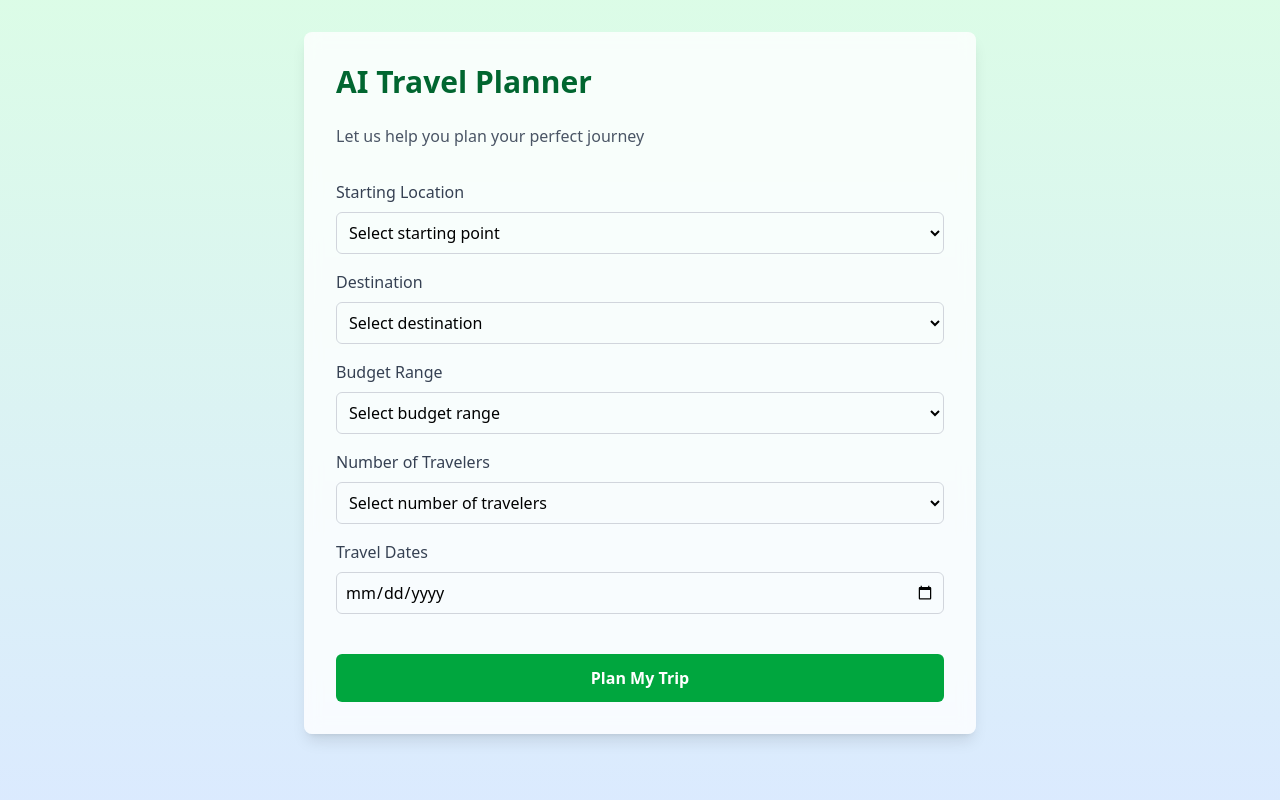
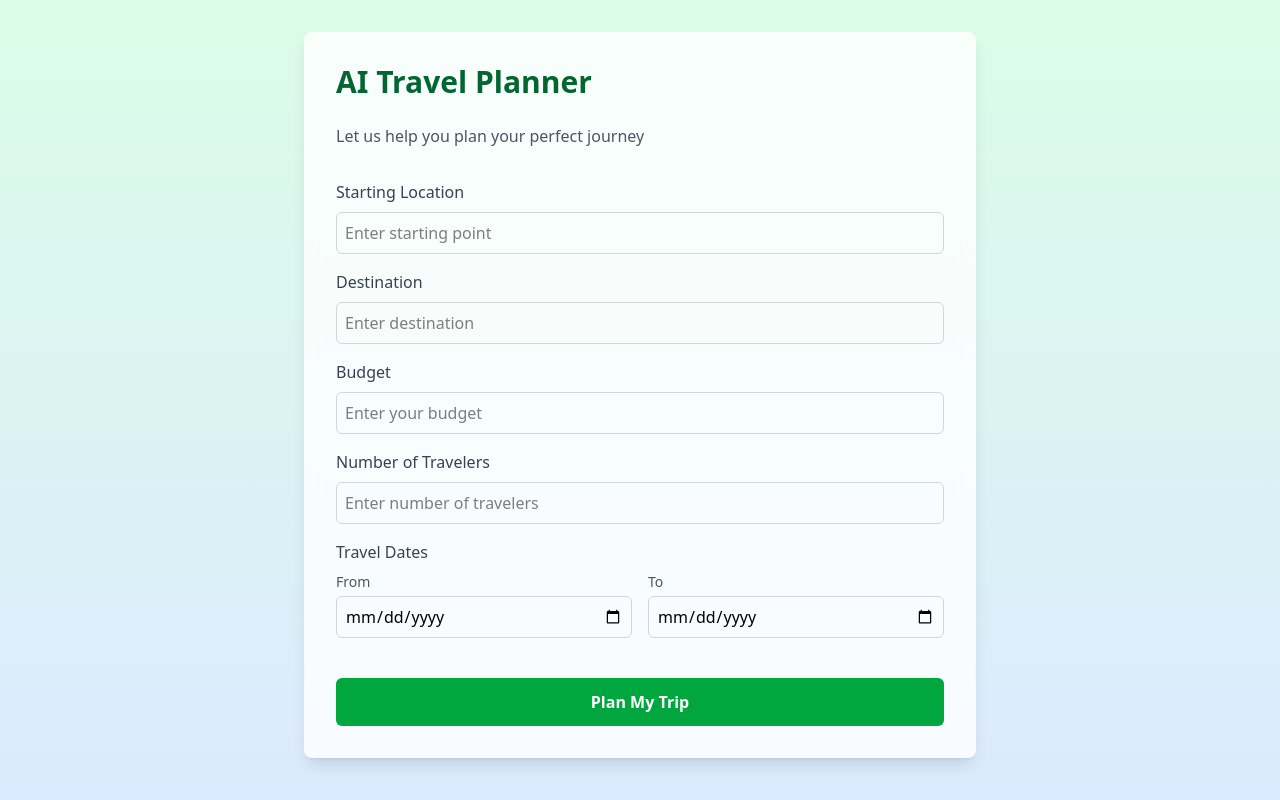
Before and after one commit to Geoffrey0953/IrvineHacks, a React (Vite) app in the folder frontend/: page / in a window 1280 px wide. Built offline with nearby package versions, Linux system fonts and the light colour scheme.

Commit message:
front end

```diff
--- a/frontend/src/pages/App.jsx
+++ b/frontend/src/pages/App.jsx
@@ -1,33 +1,12 @@
 import { useState } from 'react';
-import Dropdown from '../components/Dropdown';
 
 function App() {
   const [startLocation, setStartLocation] = useState('');
   const [destination, setDestination] = useState('');
   const [budget, setBudget] = useState('');
   const [travelers, setTravelers] = useState('');
-  const [date, setDate] = useState('');
-
-  const budgetOptions = [
-    { value: 'budget', label: '$0 - $1000' },
-    { value: 'moderate', label: '$1000 - $3000' },
-    { value: 'luxury', label: '$3000+' }
-  ];
-
-  const travelerOptions = Array.from({ length: 8 }, (_, i) => {
-    const num = i + 1;
-    return {
-      value: num,
-      label: `${num} ${num === 1 ? 'person' : 'people'}`
-    };
-  });
-
-  // Example locations - replace with your actual location options
-  const locationOptions = [
-    { value: 'nyc', label: 'New York City' },
-    { value: 'london', label: 'London' },
-    { value: 'tokyo', label: 'Tokyo' }
-  ];
+  const [startDate, setStartDate] = useState('');
+  const [endDate, setEndDate] = useState('');
 
   return (
     <div className="min-h-screen bg-gradient-to-b from-green-100 to-blue-100 p-8">
@@ -36,46 +15,77 @@ function App() {
         <p className="text-gray-600 mb-8">Let us help you plan your perfect journey</p>
 
         <div className="space-y-4">
-          <Dropdown
-            label="Starting Location"
+          <div className="flex flex-col">
+            <label className="text-gray-700 mb-2">Starting Location</label>
+            <input
+              type="text"
               value={startLocation}
               onChange={(e) => setStartLocation(e.target.value)}
-            options={locationOptions}
-            placeholder="Select starting point"
+              placeholder="Enter starting point"
+              className="p-2 border border-gray-300 rounded-md focus:ring-2 focus:ring-green-500"
             />
+          </div>
 
-          <Dropdown
-            label="Destination"
+          <div className="flex flex-col">
+            <label className="text-gray-700 mb-2">Destination</label>
+            <input
+              type="text"
               value={destination}
               onChange={(e) => setDestination(e.target.value)}
-            options={locationOptions}
-            placeholder="Select destination"
+              placeholder="Enter destination"
+              className="p-2 border border-gray-300 rounded-md focus:ring-2 focus:ring-green-500"
             />
+          </div>
 
-          <Dropdown
-            label="Budget Range"
+          <div className="flex flex-col">
+            <label className="text-gray-700 mb-2">Budget</label>
+            <input
+              type="number"
               value={budget}
               onChange={(e) => setBudget(e.target.value)}
-            options={budgetOptions}
-            placeholder="Select budget range"
+              placeholder="Enter your budget"
+              min="0"
+              className="p-2 border border-gray-300 rounded-md focus:ring-2 focus:ring-green-500"
             />
+          </div>
 
-          <Dropdown
-            label="Number of Travelers"
+          <div className="flex flex-col">
+            <label className="text-gray-700 mb-2">Number of Travelers</label>
+            <input
+              type="number"
               value={travelers}
               onChange={(e) => setTravelers(e.target.value)}
-            options={travelerOptions}
-            placeholder="Select number of travelers"
+              placeholder="Enter number of travelers"
+              min="1"
+              className="p-2 border border-gray-300 rounded-md focus:ring-2 focus:ring-green-500"
             />
+          </div>
 
           <div className="flex flex-col">
             <label className="text-gray-700 mb-2">Travel Dates</label>
+            <div className="flex gap-4">
+              <div className="flex-1">
+                <label className="text-sm text-gray-600 mb-1 block">From</label>
                 <input
                   type="date"
-              value={date}
-              onChange={(e) => setDate(e.target.value)}
-              className="p-2 border border-gray-300 rounded-md focus:ring-2 focus:ring-green-500"
+                  value={startDate}
+                  onChange={(e) => setStartDate(e.target.value)}
+                  className="w-full p-2 border border-gray-300 rounded-md focus:ring-2 focus:ring-green-500"
+                  placeholder="Start date"
                 />
+              </div>
+              <div className="flex-1">
+                <label className="text-sm text-gray-600 mb-1 block">To</label>
+                <input
+                  type="date"
+                  value={endDate}
+                  onChange={(e) => setEndDate(e.target.value)}
+                  className="w-full p-2 border border-gray-300 rounded-md focus:ring-2 focus:ring-green-500"
+                  min={startDate}
+                  placeholder="End date"
+                />
+              </div>
+            </div>
           </div>
 
           <button className="w-full bg-green-600 hover:bg-green-700 text-white font-bold py-3 px-4 rounded-md transition duration-300 mt-6">
```
Lines whose indentation alone changed are shown as unchanged.
